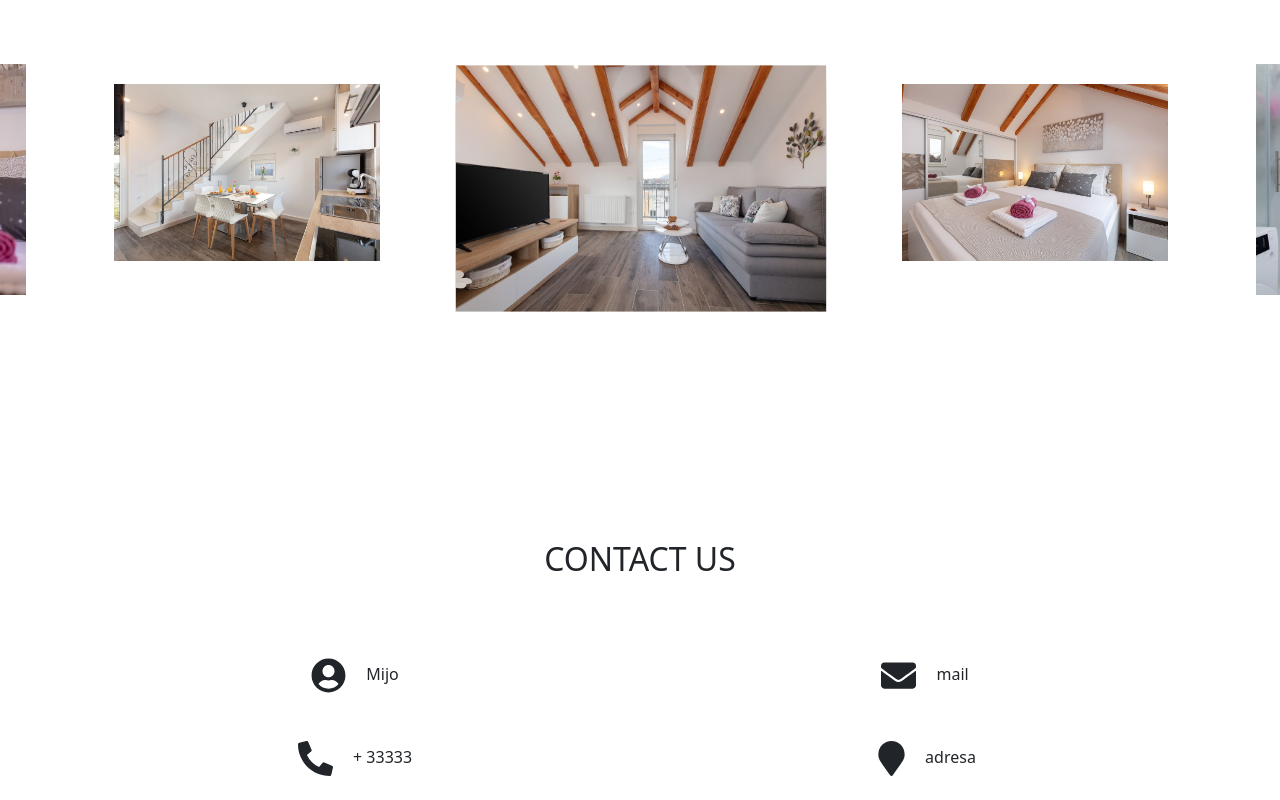
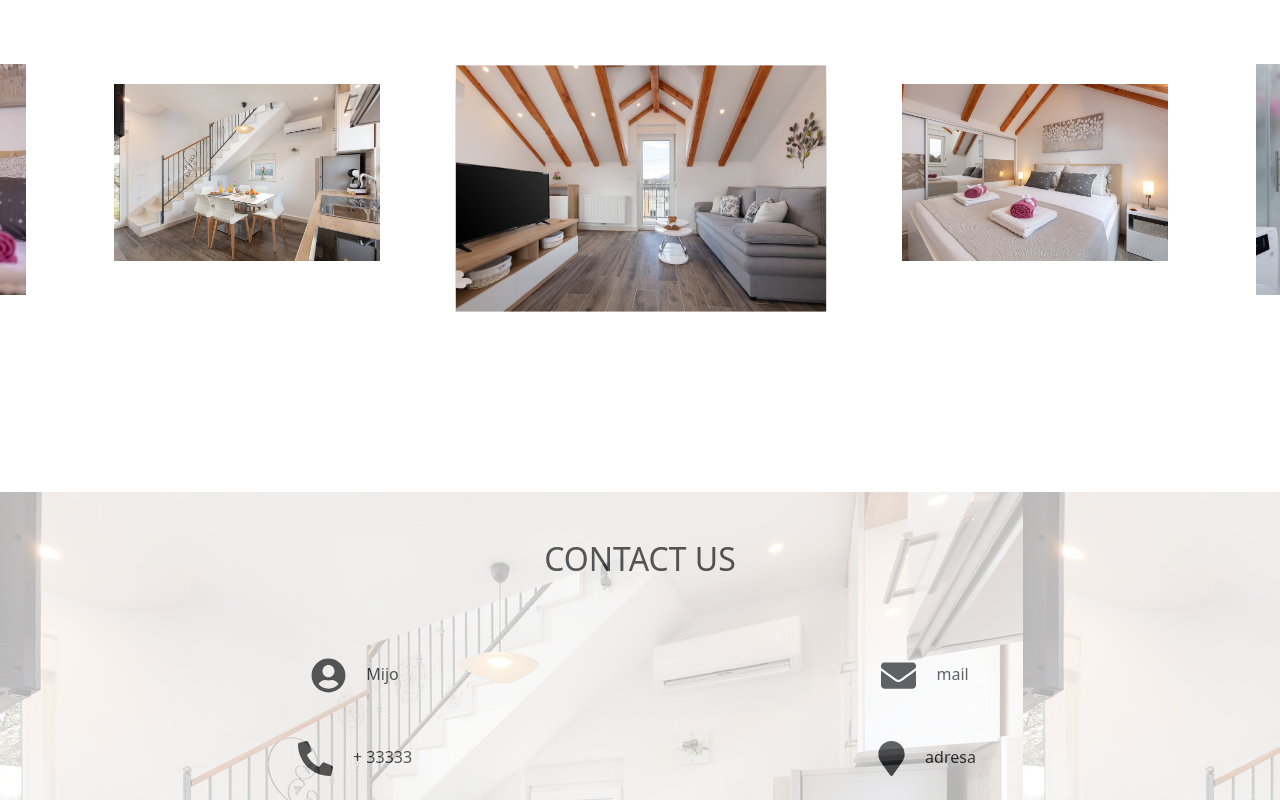
Before and after one commit to StipoMargic/alinica-dvori, a React (Create React App) app: page / in a window 1280 px wide. Shown: the part 2346-3146 px from the top of the page. Built offline with nearby package versions, Linux system fonts and the light colour scheme.

Commit message:
Opacity bg

```diff
--- a/src/contact/index.jsx
+++ b/src/contact/index.jsx
@@ -5,6 +5,7 @@ import "./style.css";
 const Contact = () => {
   return (
     <section className="contact">
+        <div style={{backgroundImage: "url(1.jpg)"}} className="contact-bg" />
       <div className="container">
           <div className="row">
             <h2 className="text-center py-5">CONTACT US</h2>
--- a/src/contact/style.css
+++ b/src/contact/style.css
@@ -2,3 +2,15 @@
     font-size: 35px;
     margin: 1.5rem 1rem 1.5rem 0;
 }
+.contact {
+    position: relative;
+}
+
+.contact-bg {
+    opacity: .3;
+    position: absolute;
+    top: 0;
+    left: 0;
+    height: 100%;
+    width: 100%;
+}
```
Also changed, not shown: public/1.jpg (added). Lines whose indentation alone changed are shown as unchanged.
